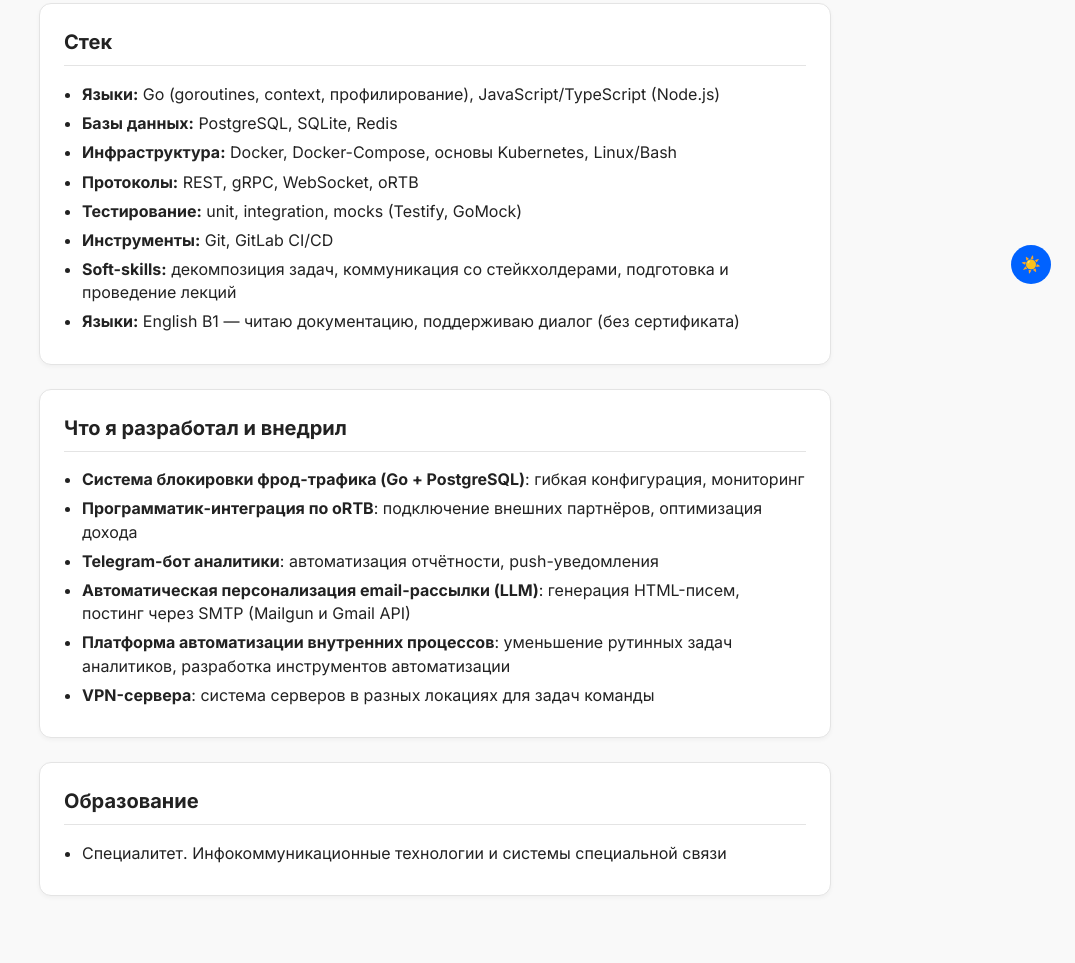
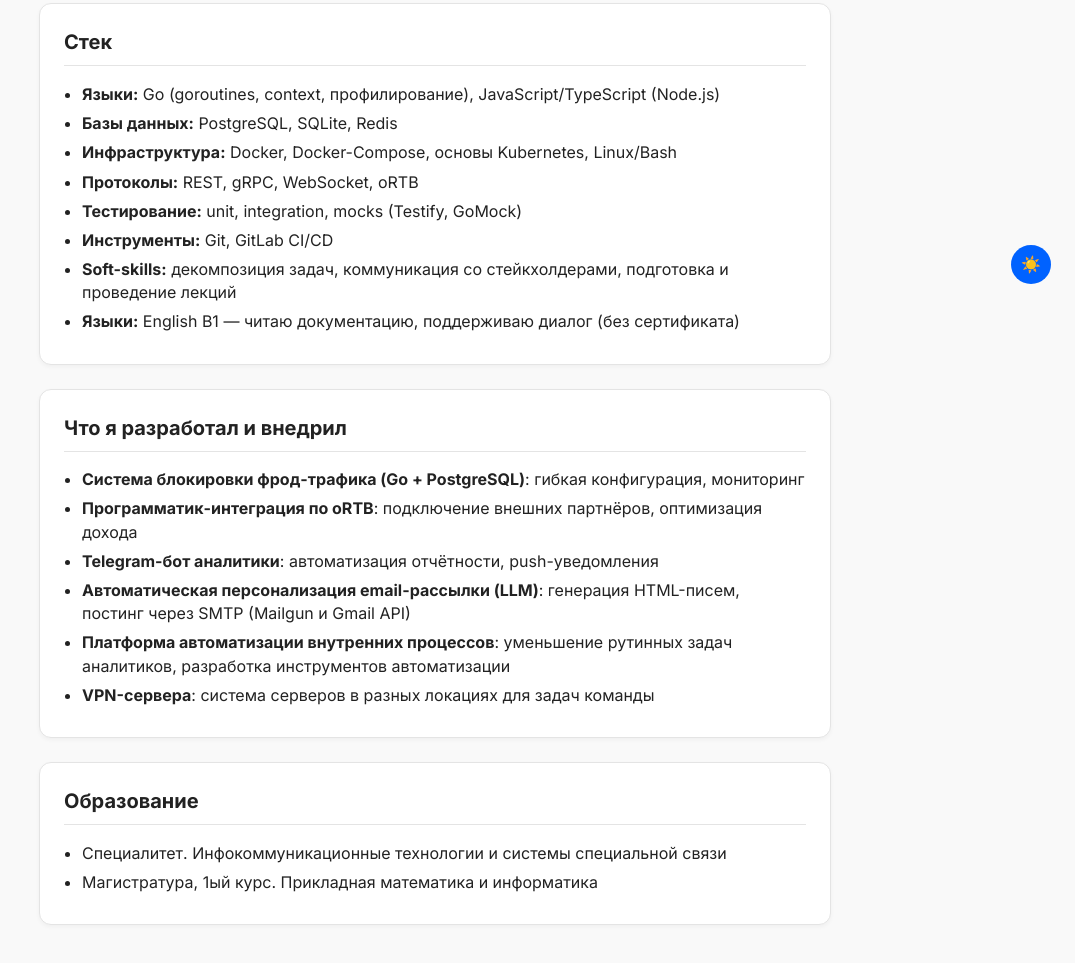
Before and after one commit to Arelost39/Arelost39.github.io, a plain HTML site: page index.html in a window 1280 px wide. Shown: the part 492-1455 px from the top of the page, without its empty margins (205-1280 px from the left). Drawn offline with Linux system fonts and the light colour scheme.

Commit message:
Update index.html

```diff
--- a/index.html
+++ b/index.html
@@ -210,6 +210,7 @@
       <h2>Образование</h2>
       <ul>
         <li>Специалитет. Инфокоммуникационные технологии и системы специальной связи</li>
+        <li>Магистратура, 1ый курс. Прикладная математика и информатика</li>
       </ul>
     </section>
   </div>
```
